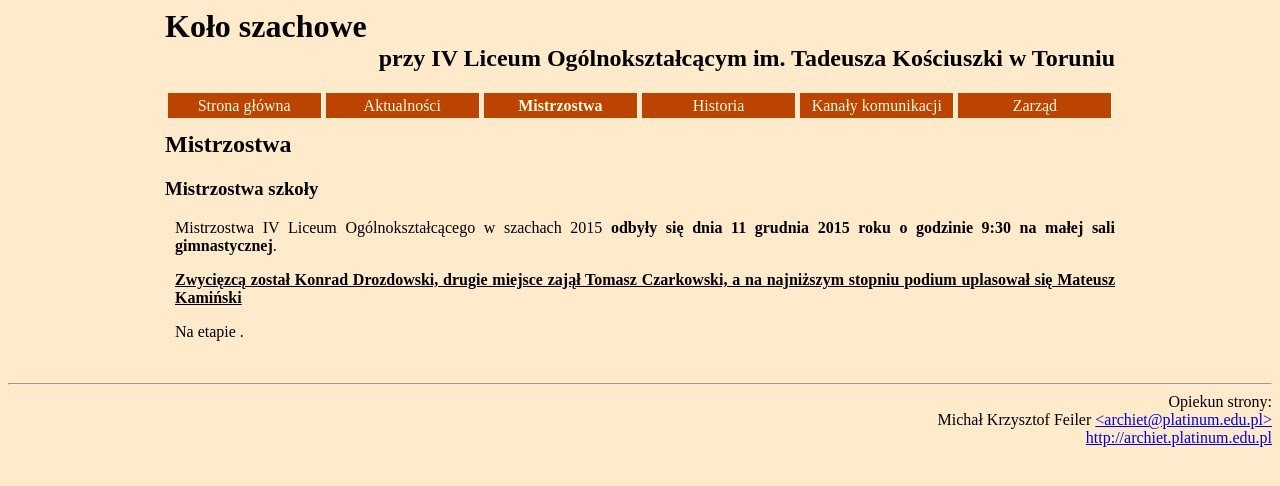
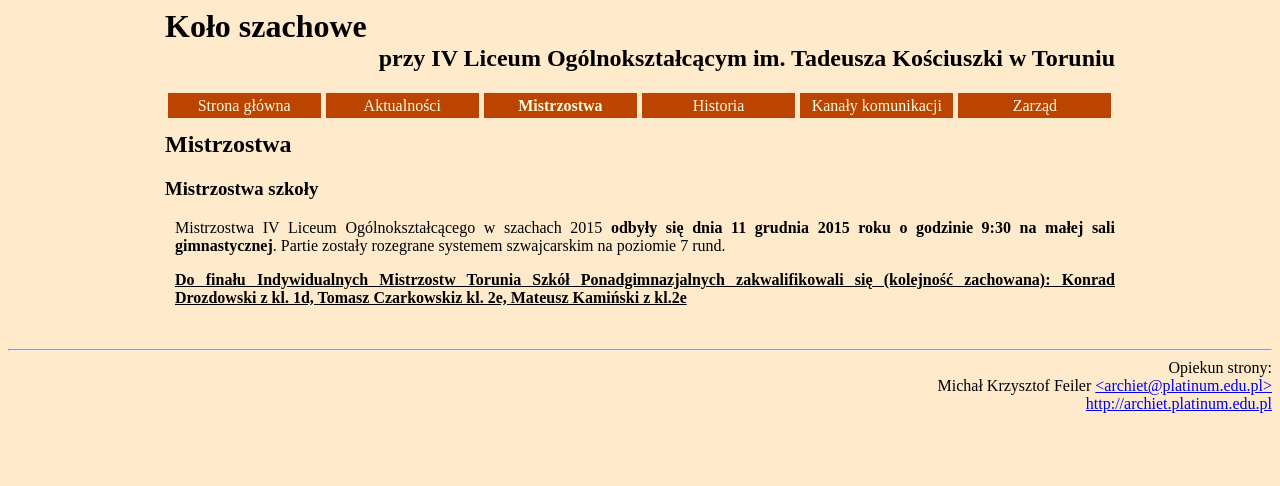
Before and after one commit to ArchieT/szachyivlo-website, a PHP site: page /mistrzostwa.php in a window 1280 px wide. Shown: the top 486 px of the page. Run offline with PHP 8.4, Linux system fonts and the light colour scheme.

Commit message:
Strona o mistrzostwach

```diff
--- a/mistrzostwa.php
+++ b/mistrzostwa.php
@@ -33,9 +33,9 @@ new Date().getTime(),event:'gtm.js'});var f=d.getElementsByTagName(s)[0],
 <?php include "menu.html"; ?>
 		<h2 class="page">Mistrzostwa</h2>
 <h3>Mistrzostwa szkoły</h3>
-<p class="news">Mistrzostwa IV Liceum Ogólnokształcącego w szachach 2015 <b>odbyły się dnia 11 grudnia 2015 roku o godzinie 9:30 na&nbsp;małej sali gimnastycznej</b>.</p>
-<p class="news"><b><u>Zwycięzcą został Konrad Drozdowski, drugie miejsce zajął Tomasz Czarkowski, a na najniższym stopniu podium uplasował się Mateusz Kamiński</u></b></p> <!-- TODO: z jakich klas? -->
-<p class="news">Na etapie <!-- jakim? ten międyszkolny jak się nazywa?--> <!--co osiągnęliście?-->.</p>
+<p class="news">Mistrzostwa IV Liceum Ogólnokształcącego w szachach 2015 <b>odbyły się dnia 11 grudnia 2015 roku o godzinie 9:30 na&nbsp;małej sali gimnastycznej</b>. Partie zostały rozegrane systemem szwajcarskim na poziomie 7 rund.</p>
+<p class="news"><b><u>Do finału Indywidualnych Mistrzostw Torunia Szkół Ponadgimnazjalnych zakwalifikowali się (kolejność zachowana): Konrad Drozdowski z kl. 1d, Tomasz Czarkowskiz kl. 2e, Mateusz Kamiński z kl.2e</u></b></p>
+<!--p class="news">Na etapie - - jakim? ten międyszkolny jak się nazywa? co osiągnęliście? .</p-->
 		<br></div>
 		<hr>
 		<div class="footer">Opiekun strony:<br>Michał Krzysztof Feiler <a href="mailto:archiet@platinum.edu.pl">&lt;archiet@platinum.edu.pl&gt;</a><br><a href="http://archiet.platinum.edu.pl">http://archiet.platinum.edu.pl</a></div>
```
